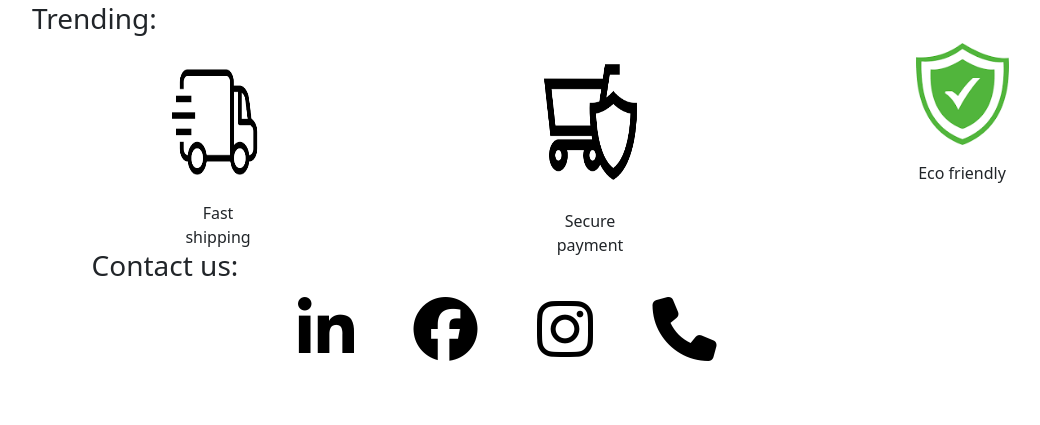
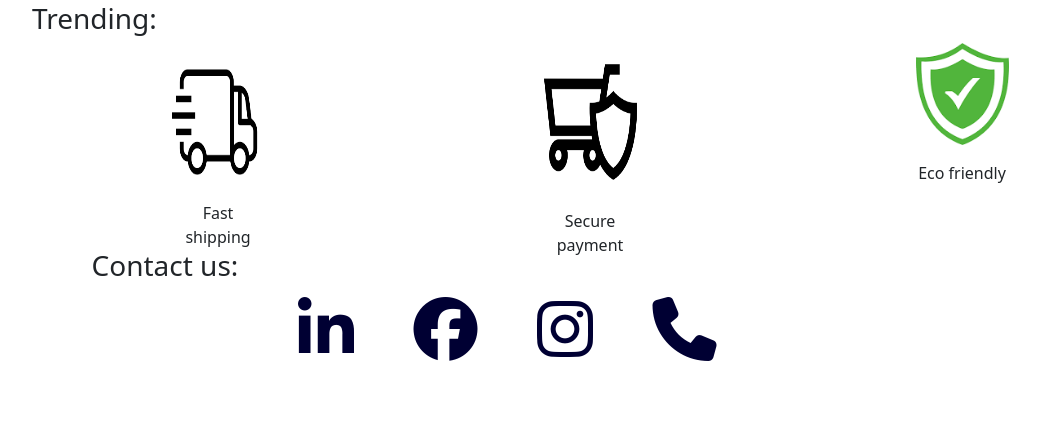
Before and after one commit to anani92/Python-project, a Django app: template storeapp/templates/store/home.html in a window 1280 px wide. Shown: the part 1159-1584 px from the top of the page, without its empty margins (50-1090 px from the left). Run offline with Django 3.2, Linux system fonts and the light colour scheme; the template is opened without the code that fills it, so the values that code supplies are empty; some libraries are stand-ins or nearby versions.

Commit message:
added color black to contacts

```diff
--- a/storeapp/static/store/css/styles.css
+++ b/storeapp/static/store/css/styles.css
@@ -23,7 +23,7 @@
 .contacts a {
   margin-top: 2rem;
   font-size: 4rem;
-  color: black;
+  color: #003;
 }
 
 .card-img-top {
```
